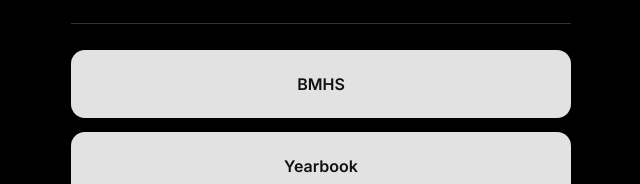
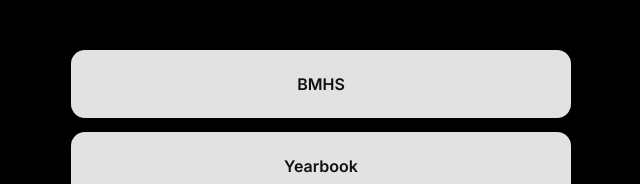
Before and after one commit to archmonth/school, a plain HTML site: page index.html in a window 1280 px wide. Shown: the part 377-561 px from the top of the page, 319-959 px from the left. Drawn offline with Linux system fonts and the light colour scheme.

Commit message:
Change section divider color from dark gray to black

```diff
--- a/index.html
+++ b/index.html
@@ -118,7 +118,7 @@
         /* 구역 나눔 구분선 스타일 */
         .section-divider {
             height: 1px;
-            background-color: #333333;
+            background-color: #000000;
             margin: 12px 0;
             width: 100%;
         }
```
